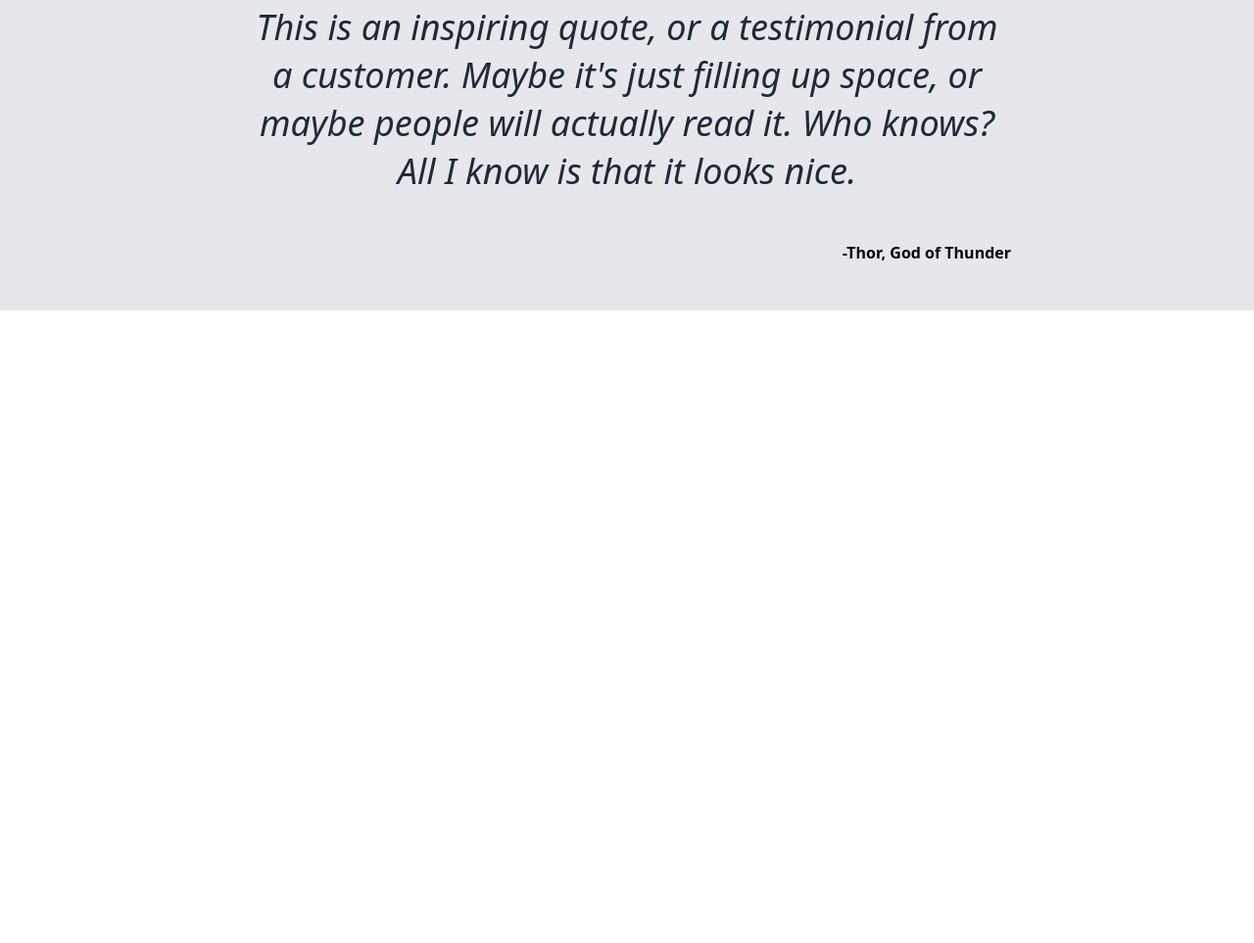
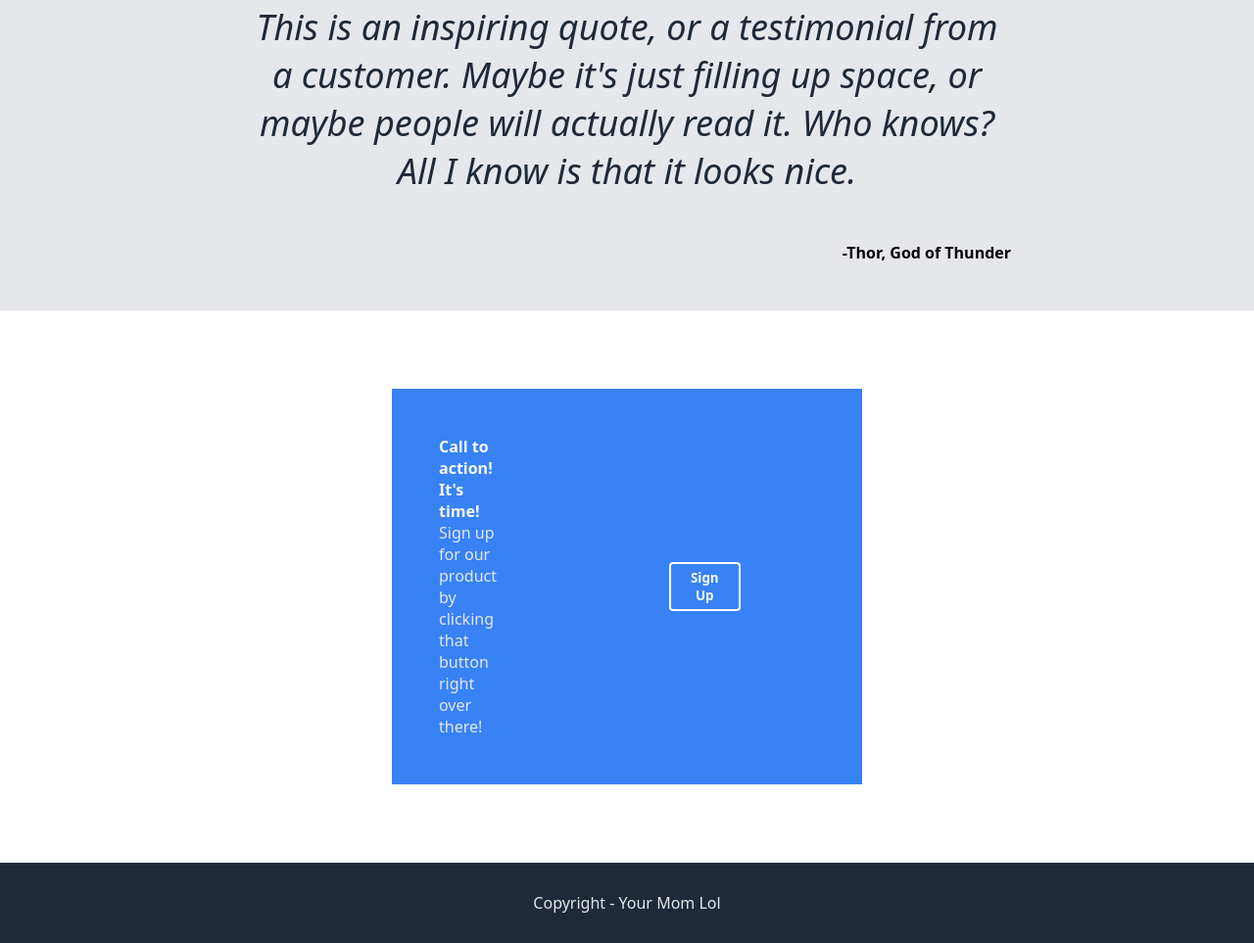
Before and after one commit to Egomxnia/First-Landing-Page, a plain HTML site: page index.html in a window 1280 px wide. Shown: the part 916-1879 px from the top of the page at 98% size. Before the commit the page ends 1233 px from the top, so only its background shows below. Drawn offline with Linux system fonts and the light colour scheme.

Commit message:
Finished Landing Page - Very Shitty

```diff
--- a/index.html
+++ b/index.html
@@ -30,6 +30,7 @@
             </div>
 
         </div>
+
         <div class="infoHeader">Some Random Information</div>
         <div class="container">
             <div class="info">
@@ -49,9 +50,23 @@
                 <div class="txt">this is some subtext under an image</div>
             </div>
         </div>
+
+
         <div class="quoteBlock">
             <div class="quote">This is an inspiring quote, or a testimonial from a customer. Maybe it's just filling up space, or maybe people will actually read it. Who knows? All I know is that it looks nice.</div>
             <div class="thor">-Thor, God of Thunder</div>
         </div>
+
+        <div class="callBlock">
+            <div class="action">
+                <div class="callTitle">Call to action! It's time!</div>
+                <div class="callSub">Sign up for our product by clicking that button right over there!</div>
+            </div>
+            <div class="signup">
+                <button class="actionButton">Sign Up</button>
+            </div>
+        </div>
+
+        <div class="footer">Copyright - Your Mom Lol</div>
     </body>
 </html>
--- a/styles.css
+++ b/styles.css
@@ -32,12 +32,12 @@ ul {
     font-size: 24px;
 }
 
-.logo, .subheader, button {
+.logo, .subheader, button, .callTitle {
     color: #F9FAF8;
     font-weight: 900;
 }
 
-a, .subtext {
+a, .subtext, .callSub {
     color: #E5E7EB;
 }
 
@@ -155,3 +155,44 @@ img {
 /*                */
 /* Action Section */
 /*                */
+
+.callBlock {
+    background-color:#3882F6;
+    margin: 80px 400px;
+    display: flex;
+    justify-content: space-between;
+    align-items: center;
+
+}
+
+.action {
+    display: flex;
+    flex-direction: column;
+    justify-content: space-between;
+    align-items: flex-start;
+    padding: 3rem;
+
+}
+
+.signup {
+    display: flex;
+    padding: 0 8rem;
+
+}
+
+.actionButton {
+    border: 2px solid white;
+}
+
+/*                */
+/* Footer Section */
+/*                */
+
+.footer {
+    display: flex;
+    background-color: #1F2937;
+    color:#E5E7EB;
+    justify-content: center;
+    align-items: center;
+    padding: 30px;
+}
```
